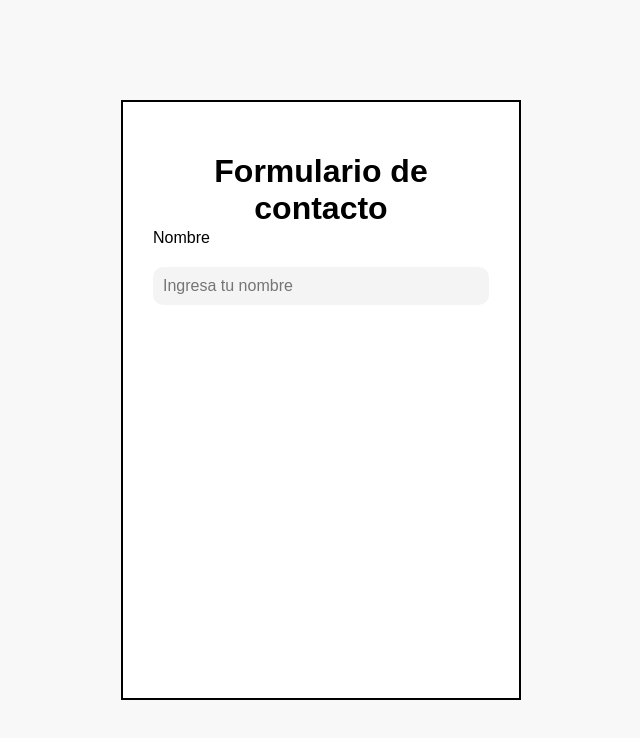
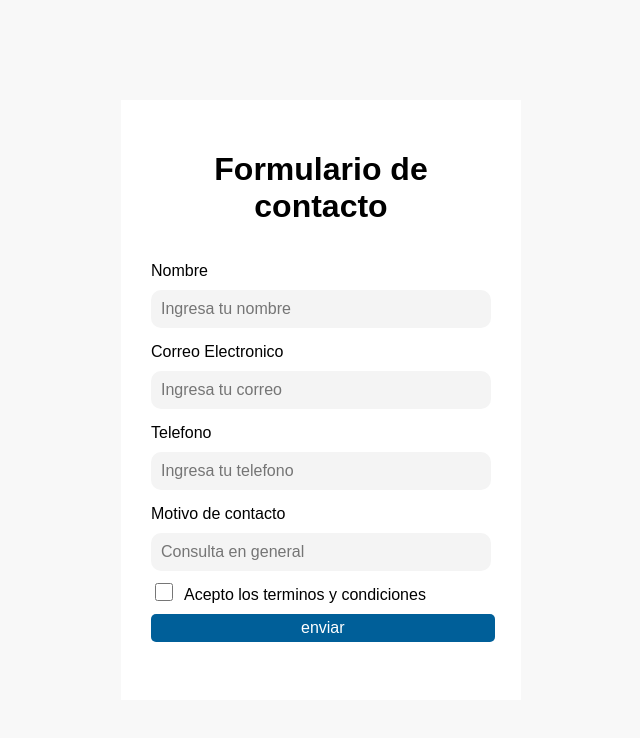
Before and after one commit to teresallobell/form-practice-teresa, a plain HTML site: page index.html in a window 1280 px wide. Shown: the whole page, without its empty margins (319-959 px from the left). Drawn offline with Linux system fonts and the light colour scheme.

Commit message:
terminado

```diff
--- a/index.html
+++ b/index.html
@@ -19,6 +19,24 @@
   <label for="name">Nombre</label>
  <input type="text" id="name" placeholder="Ingresa tu nombre"/>
 
+ <label for="gmail">Correo Electronico</label>
+ <input type="text" id="gmail" placeholder="Ingresa tu correo"/>
+
+ <label for="telefono">Telefono</label>
+ <input type="text" id="telefono" placeholder="Ingresa tu telefono"/>
+
+ <label for="motivo">Motivo de contacto</label>
+ <input type="text" id="motivo" placeholder="Consulta en general"/>
+
+
+ <div class="checkbox-container">
+
+  <input type="checkbox" id="terminos" name="terminos">
+   <label for="terminos">Acepto los terminos y condiciones</label>
+
+</div>
+<button type="submit">enviar</button>
+
  </form>
 
   </div>
@@ -26,6 +44,8 @@
 
 
 
+
+
     </main>
 </body>
 </html>
--- a/style.css
+++ b/style.css
@@ -18,11 +18,9 @@ body {
        height: 600px;
        background-color:white;
        padding: 30px;
-      border: 2px solid black;
 
 }
  .h1 {
-
 
     display: flex;
     justify-content: center;
@@ -31,14 +29,12 @@ body {
  form {
      max-width: 400px;
 
-
-
  }
  label {
     display: block;
     position: relative;
-    top: -20px;
-
+    padding-top: 15px;
+   padding-bottom: 10px;
  }
  input {
 
@@ -51,3 +47,25 @@ body {
     padding: 10px;
 
 }
+.checkbox-container {
+     display: flex;
+     align-items: center;
+     gap: 8px;
+}
+ .checkbox-container input {
+     width: 18px;
+     height: 18px;
+
+
+ }
+
+button {
+    background-color:#005f99;
+     color: white;
+    border: none;
+    padding: 5px 150px;
+   font-size: 16px;
+    border-radius: 5px;
+       cursor: pointer;
+    transition: background-color 0,3s;
+}
```
